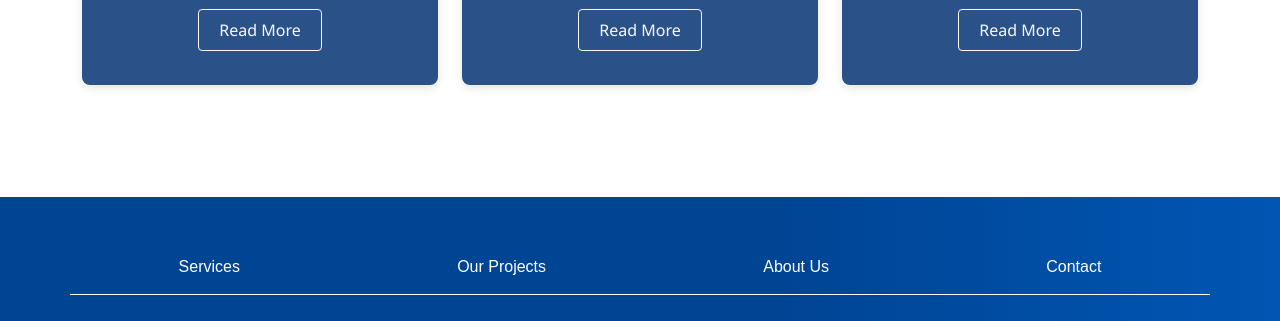
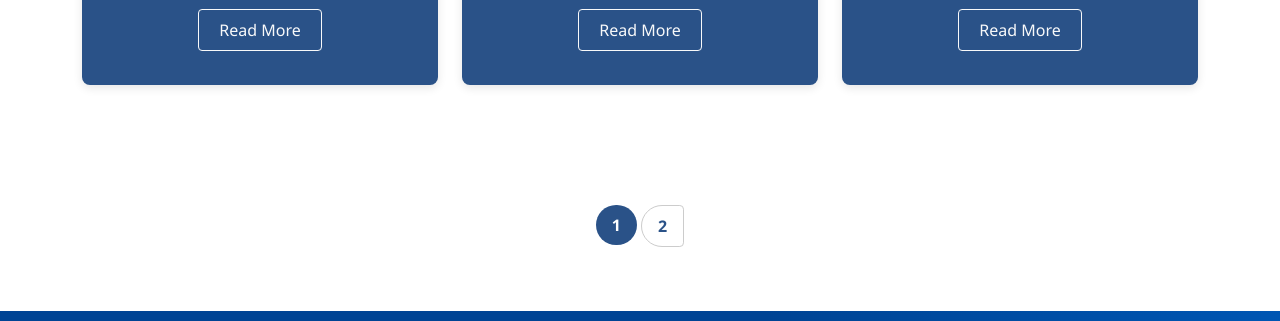
Before and after one commit to anas-sameh/CEMS, a plain HTML site: page product_1.html in a window 1280 px wide. Shown: the part 1675-1996 px from the top of the page. Drawn offline with nearby package versions, Linux system fonts and the light colour scheme.

Commit message:
Update product_1.html

```diff
--- a/product_1.html
+++ b/product_1.html
@@ -151,7 +151,36 @@ body {
         padding: 6px 16px;
     }
 }
+.pagination .page-link,
+.pagination .page-link:hover,
+.pagination .page-link:focus,
+.pagination .active .page-link {
+    all: unset;
+    display: inline-block;
+    padding: 8px 16px;
+    margin: 0 5px;
+    border-radius: 30px;
+    background-color: #ffffff; /* White background */
+    color: #2a5288;
+    font-weight: 600;
+    text-align: center;
+    text-decoration: none;
+    border: 1px solid #ccc;
+    cursor: pointer;
+    transition: background-color 0.3s ease, color 0.3s ease;
+}
 
+.pagination .page-link:hover,
+.pagination .page-link:focus {
+    background-color: #2a5288;
+    color: #fff;
+}
+
+.pagination .active .page-link {
+    background-color: #2a5288;
+    color: #fff;
+    border: none;
+}
 </STyle>
 
 <body>
@@ -241,7 +270,7 @@ body {
                 <div class="col-md-4 mb-4">
                     <div class="product-card ">
                         <div class="product-img-container">
-                            <img src="./images/product_1/Raised Access Floor System.webp" alt="Wall Profiles" class="img-fluid">
+                            <img src="./images/product_1/Raised Access Floor System.webp" alt="Raised Access Floor System" class="img-fluid">
                         </div>
                         <div class="product-info p-4">
                             <h3 class="product-title">Raised Access Floor System</h3>
@@ -254,7 +283,7 @@ body {
                 <div class="col-md-4 mb-4">
                     <div class="product-card ">
                         <div class="product-img-container">
-                            <img src="./images/product_1/Phenolic Partition Systems.webp" alt="Tile Movement Joints" class="img-fluid">
+                            <img src="./images/product_1/Phenolic Partition Systems.webp" alt="Phenolic Partition Systems" class="img-fluid">
                         </div>
                         <div class="product-info p-4">
                             <h3 class="product-title">Phenolic Partition Systems</h3>
@@ -267,7 +296,7 @@ body {
                 <div class="col-md-4 mb-4">
                     <div class="product-card ">
                         <div class="product-img-container">
-                            <img src="./images/product_1/Pedestal & Grid Raised Floor.webp" alt="Stair Nosing" class="img-fluid">
+                            <img src="./images/product_1/Pedestal & Grid Raised Floor.webp" alt="Pedestal & Grid Raised Floor" class="img-fluid">
                         </div>
                         <div class="product-info p-4">
                             <h3 class="product-title">Pedestal & Grid Raised Floor</h3>
@@ -284,7 +313,7 @@ body {
                 <div class="col-md-4 mb-4">
                     <div class="product-card ">
                         <div class="product-img-container">
-                            <img src="./images/product_1/Partition Systems.webp" alt="Wall Profiles" class="img-fluid">
+                            <img src="./images/product_1/Partition Systems.webp" alt="Partition Systems" class="img-fluid">
                         </div>
                         <div class="product-info p-4">
                             <h3 class="product-title">Partition Systems</h3>
@@ -297,7 +326,7 @@ body {
                 <div class="col-md-4 mb-4">
                     <div class="product-card ">
                         <div class="product-img-container">
-                            <img src="./images/product_1/Metal Doors.webp" alt="Tile Movement Joints" class="img-fluid">
+                            <img src="./images/product_1/Metal Doors.webp" alt="Metal Doors" class="img-fluid">
                         </div>
                         <div class="product-info p-4">
                             <h3 class="product-title">Metal Doors</h3>
@@ -310,7 +339,7 @@ body {
                 <div class="col-md-4 mb-4">
                     <div class="product-card ">
                         <div class="product-img-container">
-                            <img src="./images/product_1/Metal Ceilings.webp" alt="Stair Nosing" class="img-fluid">
+                            <img src="./images/product_1/Metal Ceilings.webp" alt="Metal Ceilings" class="img-fluid">
                         </div>
                         <div class="product-info p-4">
                             <h3 class="product-title">Metal Ceilings</h3>
@@ -321,6 +350,23 @@ body {
             </div>
         </div>
     </section>
+  <!-- Pagination Section -->
+
+<div class="container_1 my-5">
+    <div class="d-flex justify-content-center">
+
+        <ul class="pagination">
+          <li class="page-item active">
+            <a class="page-link" href="./product_1.html">1</a>
+          </li>
+          <li class="page-item">
+            <a class="page-link" href="./product_1_2.html">2</a>
+          </li>
+        </ul>
+
+    </div>
+  </div>
+
         <!-- footer -->
 
 <footer class="footer">
```
